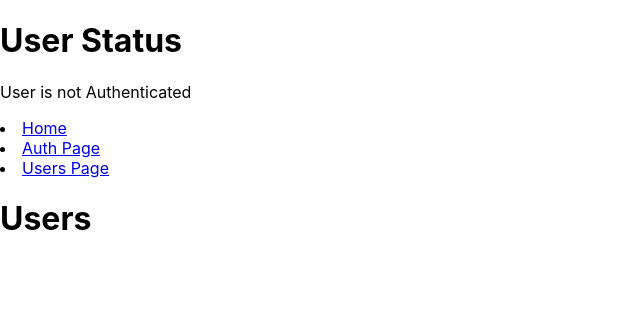
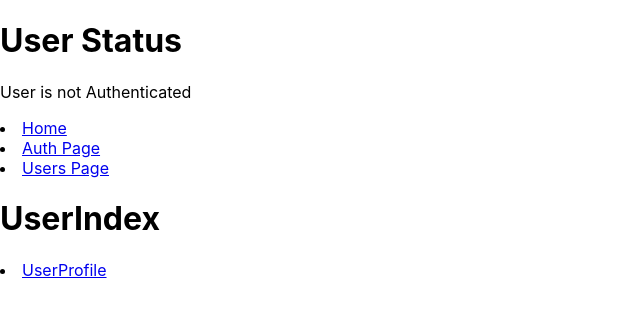
Before and after one commit to cebasypia/react-fastapi, a React (Create React App) app: page /users in a window 1280 px wide. Shown: the top 314 px of the page, without its empty margins (0-640 px from the left). Built offline with nearby package versions, Linux system fonts and the light colour scheme; no server answers.

Commit message:
Add User pages

```diff
--- a/src/pages/users.js
+++ /dev/null
@@ -1,6 +0,0 @@
-const Users = () => {
-  return (
-      <h1>Users</h1>
-  );
-};
-export default Users;
--- /dev/null
+++ b/src/pages/users/UserIndex.js
@@ -0,0 +1,13 @@
+import { Link } from "react-router-dom";
+
+const UserIndex = () => {
+  return (
+    <div>
+      <h1>UserIndex</h1>
+      <li>
+        <Link to="123">UserProfile</Link>
+      </li>
+    </div>
+  );
+};
+export default UserIndex;
--- /dev/null
+++ b/src/pages/users/UserProfile.js
@@ -0,0 +1,18 @@
+import { useNavigate } from "react-router-dom";
+
+const UserProfile = () => {
+  const navigate = useNavigate();
+
+  const handleClick = () => {
+    navigate(-1, { replace: true });
+  };
+  return (
+    <div>
+      <h1>UserProfile</h1>
+      <li>
+        <button onClick={handleClick}>UserIndex</button>
+      </li>
+    </div>
+  );
+};
+export default UserProfile;
--- a/src/routers/router.js
+++ b/src/routers/router.js
@@ -1,7 +1,7 @@
 import { Routes, Route } from "react-router-dom";
 import Home from "../pages/home";
 import Auth from "../pages/auth";
-import Users from "../pages/users";
+import Users from "./users";
 import UserStatus from "../components/UserStatus";
 
 export default function Router() {
@@ -10,7 +10,7 @@ export default function Router() {
       <Route path="/" element={<UserStatus />}>
         <Route index element={<Home />} />
         <Route path="auth" element={<Auth />} />
-        <Route path="users" element={<Users />}>
+        <Route path="users/*" element={<Users />}>
           {/* <Route path=":teamId" element={<Team />} /> */}
           {/* <Route path="new" element={<NewTeamForm />} /> */}
           {/* <Route index element={<LeagueStandings />} /> */}
--- /dev/null
+++ b/src/routers/users.js
@@ -0,0 +1,14 @@
+import { Routes, Route, Outlet } from "react-router-dom";
+import UserIndex from "../pages/users/UserIndex";
+import UserProfile from "../pages/users/UserProfile";
+
+export default function Router() {
+  return (
+    <Routes>
+      <Route path="/" element={<Outlet />}>
+        <Route index element={<UserIndex />} />
+        <Route path=":id" element={<UserProfile />} />
+      </Route>
+    </Routes>
+  );
+}
```
